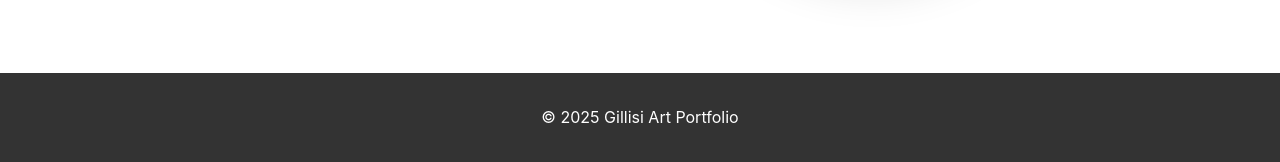
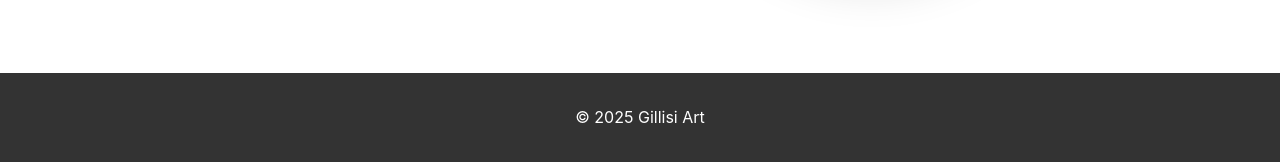
Before and after one commit to gsimp2/gillisiart, a Jekyll site: the page built from index.html, in a window 1280 px wide and 900 px high, scrolled down 479 px. Shown: the part 723-885 px from the top of the window. Built offline with Jekyll 4.4.1, drawn with Linux system fonts in a browser that asks for light colours.

Commit message:
edited config file

```diff
--- a/_config.yml
+++ b/_config.yml
@@ -18,10 +18,10 @@
 # You can create any custom variable you would like, and they will be accessible
 # in the templates via {{ site.myvariable }}.
 
-title: Gillisi Art Portfolio
+title: Gillisi Art
 email: gillisiart@gmail.com
 description: >- # this means to ignore newlines until "baseurl:"
-baseurl: "/gillisiart" # the subpath of your site, e.g. /blog
+baseurl: "" # the subpath of your site, e.g. /blog
 url: "https://gsimp2.github.io" # the base hostname & protocol for your site, e.g. http://example.com
 
 # Build settings
```
